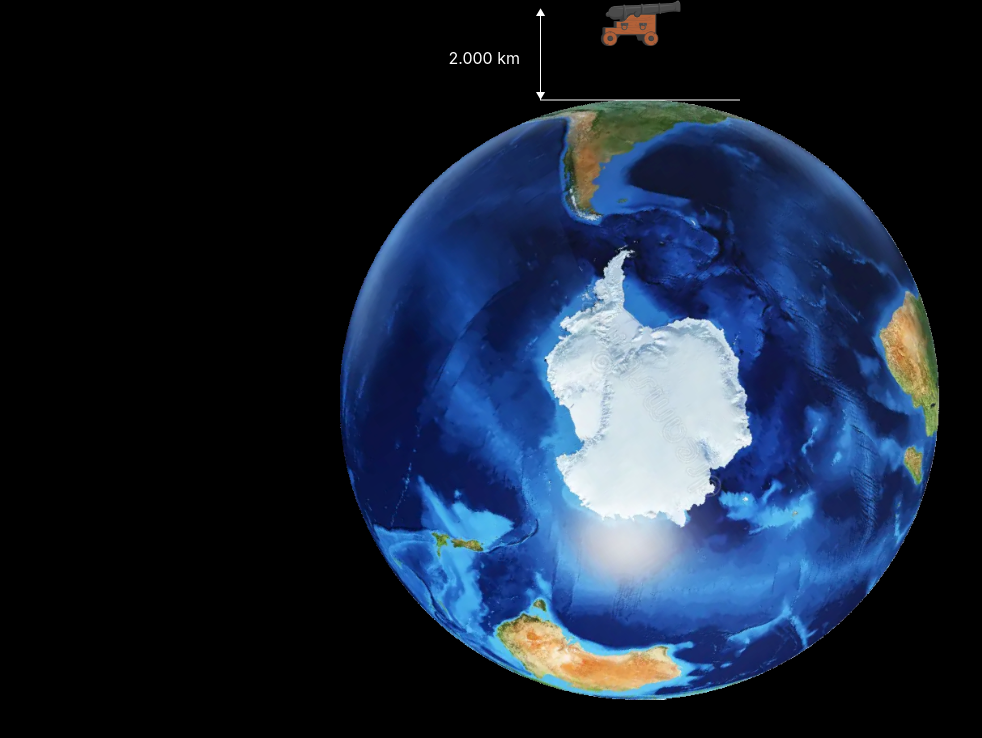
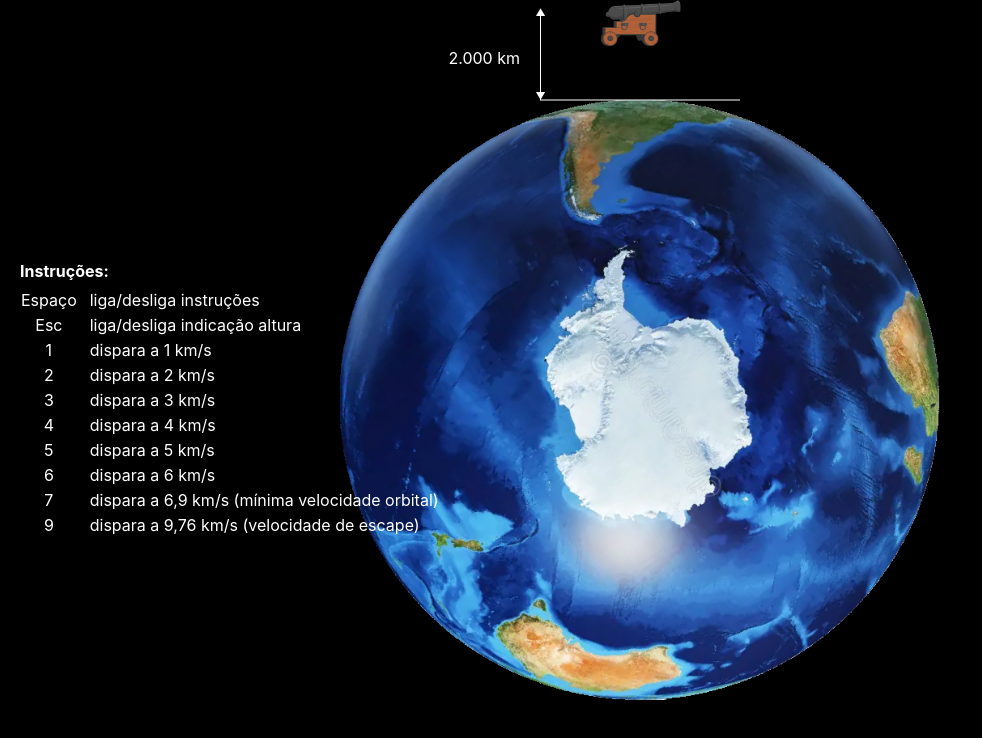
Before and after one commit to imbroisi/react-18-general, a React (Create React App) app: page / in a window 1280 px wide. Shown: the top 738 px of the page, without its empty margins (0-982 px from the left). Built offline with nearby package versions, Linux system fonts and the light colour scheme.

Commit message:
table with instructions

```diff
--- a/src/components/NewtonCannon/NewtonCannon.tsx
+++ b/src/components/NewtonCannon/NewtonCannon.tsx
@@ -27,8 +27,7 @@ const VELOCITY_BY_KEY: { [key: string]: number } = {
   "5": 5,
   "6": 6,
   "7": 6.9,
-  "8": 7.2,
-  "0": 10,
+  "9": 9.76,
 };
 
 interface BulletState {
@@ -53,6 +52,7 @@ const NewtonCannon = (props: NewtonCannonProps) => {
   const [cannonWidth, setCannonWidth] = useState<number>(0);
   const [selectedVelocity, setSelectedVelocity] = useState<number | null>(null);
   const [showDistanceIndicator, setShowDistanceIndicator] = useState<boolean>(true);
+  const [showInstructions, setShowInstructions] = useState<boolean>(true);
   const cannonWidthRef = useRef<number>(0);
   const animationFrameRef = useRef<number | null>(null);
   const bulletIdCounter = useRef<number>(0);
@@ -133,11 +133,15 @@ const NewtonCannon = (props: NewtonCannonProps) => {
     };
   }, [handleFire]);
 
-  // Listener para tecla "Esc" esconder/mostrar indicação de distância
+  // Listener para tecla "Esc" esconder/mostrar indicação de distância e "Espaço" para instruções
   useEffect(() => {
     const handleKeyPress = (event: KeyboardEvent) => {
       if (event.key === 'Escape') {
         setShowDistanceIndicator(prev => !prev);
+      }
+      if (event.key === ' ') {
+        event.preventDefault(); // Prevenir scroll da página
+        setShowInstructions(prev => !prev);
       }
     };
 
@@ -269,6 +273,11 @@ const NewtonCannon = (props: NewtonCannonProps) => {
     };
   }, [bullets, cannonWidth, initialY]);
 
+  // Função para formatar velocidade (substituir ponto por vírgula)
+  const formatVelocity = (velocity: number): string => {
+    return velocity.toString().replace('.', ',');
+  };
+
   return (
     <div style={{
       backgroundColor: 'black',
@@ -280,6 +289,60 @@ const NewtonCannon = (props: NewtonCannonProps) => {
       justifyContent: 'center',
       position: 'relative'
     }}>
+      {/* Tabela de instruções na extrema esquerda */}
+      {showInstructions && (
+        <div
+          style={{
+            position: 'absolute',
+            left: '20px',
+            top: '50%',
+            transform: 'translateY(-50%)',
+            fontSize: `${FONT_SIZE - 2}px`,
+            color: 'white',
+            pointerEvents: 'none',
+            userSelect: 'none',
+            zIndex: 1000
+          }}
+        >
+          <div style={{ marginBottom: '8px', fontWeight: 'bold' }}>Instruções:</div>
+          <table
+            style={{
+              borderCollapse: 'collapse',
+              fontSize: `${FONT_SIZE - 2}px`
+            }}
+          >
+            <tbody>
+              <tr>
+                <td style={{ paddingRight: '12px', paddingBottom: '4px', textAlign: 'center' }}>Espaço</td>
+                <td style={{ paddingBottom: '4px' }}>liga/desliga instruções</td>
+              </tr>
+              <tr>
+                <td style={{ paddingRight: '12px', paddingBottom: '4px', textAlign: 'center' }}>Esc</td>
+                <td style={{ paddingBottom: '4px' }}>liga/desliga indicação altura</td>
+              </tr>
+              {Object.entries(VELOCITY_BY_KEY).sort(([a], [b]) => {
+                // Ordenar: números primeiro (1-9), depois 0
+                if (a === '0') return 1;
+                if (b === '0') return -1;
+                return a.localeCompare(b);
+              }).map(([key, velocity]) => {
+                let description = `dispara a ${formatVelocity(velocity)} km/s`;
+                if (velocity === 6.9) {
+                  description += ' (mínima velocidade orbital)';
+                } else if (velocity === 9.76) {
+                  description += ' (velocidade de escape)';
+                }
+                return (
+                  <tr key={key}>
+                    <td style={{ paddingRight: '12px', paddingBottom: '4px', textAlign: 'center' }}>{key}</td>
+                    <td style={{ paddingBottom: '4px' }}>{description}</td>
+                  </tr>
+                );
+              })}
+            </tbody>
+          </table>
+        </div>
+      )}
       <div style={{
         position: 'relative',
         display: 'flex',
```
